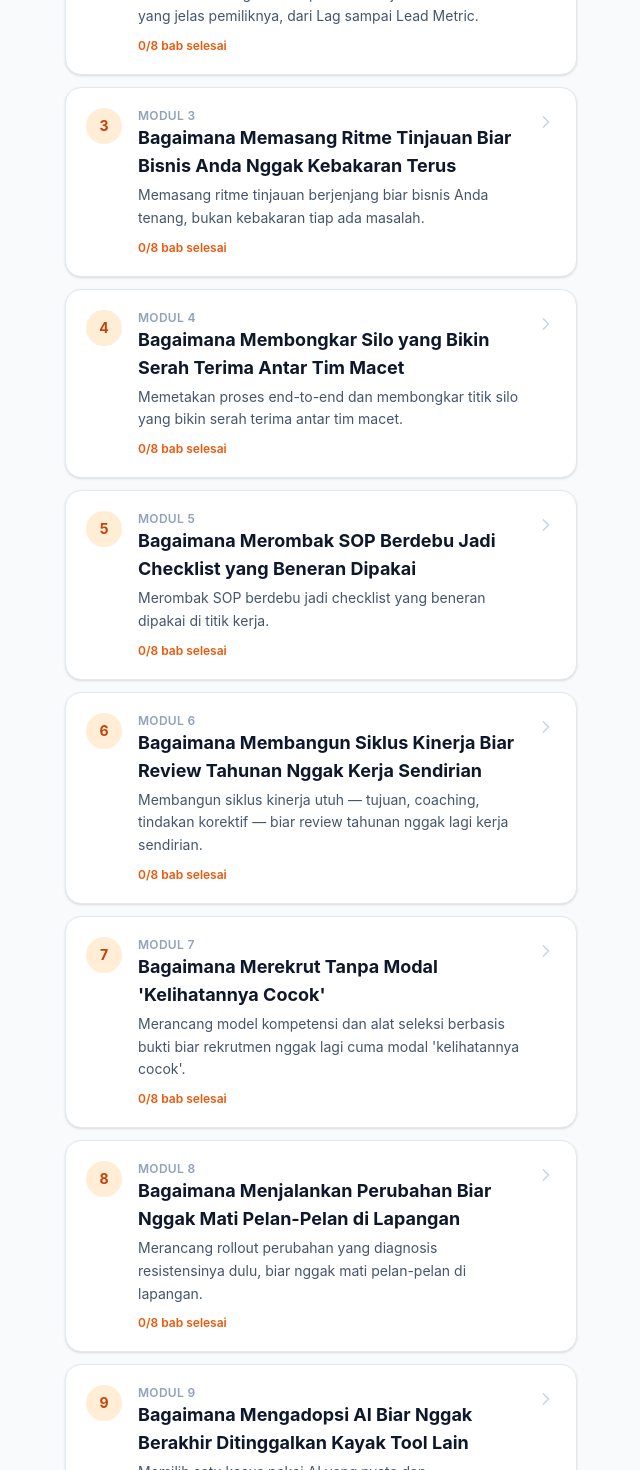
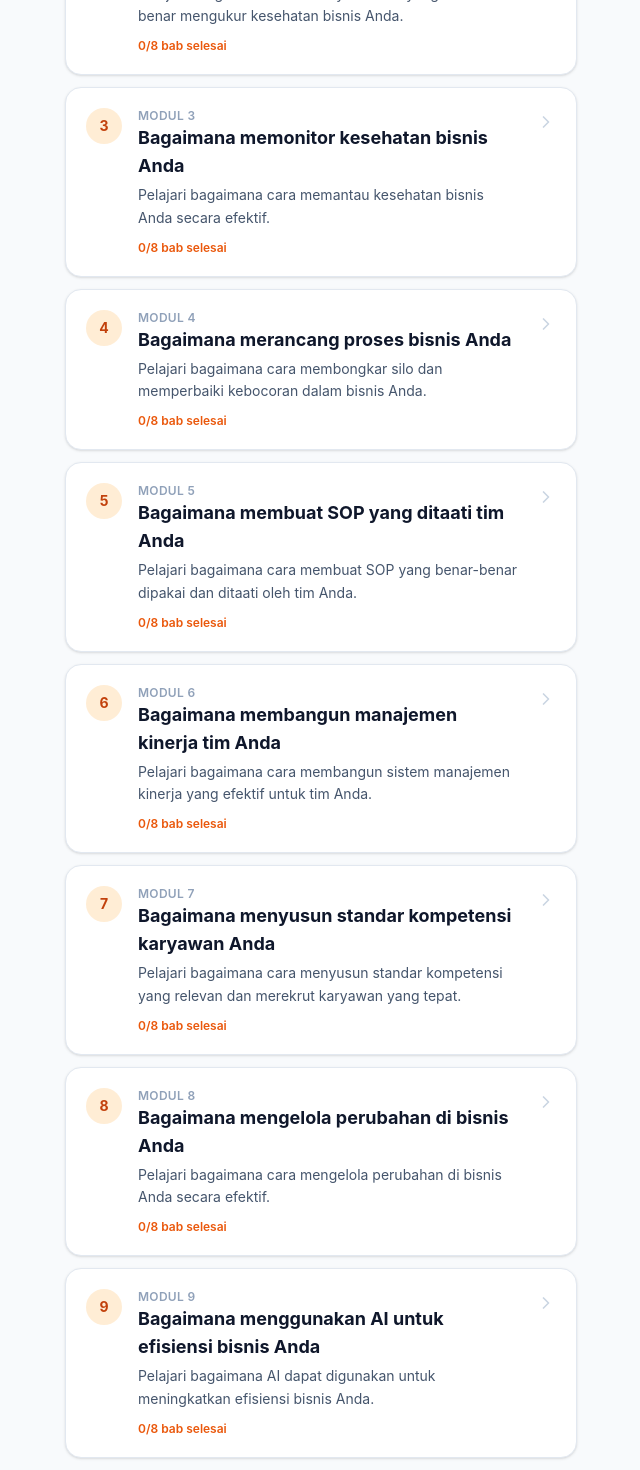
Before and after one commit to ronojatmiko7/effortless-leader-platform, a React (Vite) app in the folder Modules Hub/: page / in a window 1280 px wide. Shown: the part 480-1950 px from the top of the page, without its empty margins (319-959 px from the left). Built offline with nearby package versions, Linux system fonts and the light colour scheme.

Commit message:
Rename all module titles and description

```diff
--- a/Modules Hub/src/content/module-1/chapters.ts
+++ b/Modules Hub/src/content/module-1/chapters.ts
@@ -24,7 +24,7 @@ export const chapters: ChapterMeta[] = [
     id: 'chapter-intro',
     number: 0,
     kind: 'intro',
-    title: 'Pendahuluan — Kenalan & Titik Awal Audit Anda',
+    title: 'Pendahuluan - Apa yang Akan Anda Pelajari di Modul Ini',
     description: 'Kenali dulu kebiasaan "petugas damkar" yang mau kita bereskan di modul ini, apa yang akan Anda pelajari soal audit 3 Level, dan jawab pretest singkat sebagai titik awal Anda.',
     cards: introCards,
   },
@@ -88,7 +88,7 @@ export const chapters: ChapterMeta[] = [
     id: 'chapter-outro',
     number: 9,
     kind: 'outro',
-    title: 'Penutup — Rangkuman Audit & Posttest',
+    title: 'Penutup',
     description: 'Rangkuman rantai audit yang sudah Anda bangun di modul ini, plus posttest untuk melihat seberapa jauh Anda sudah bergerak.',
     cards: outroCards,
   },
--- a/Modules Hub/src/content/module-2/chapters.ts
+++ b/Modules Hub/src/content/module-2/chapters.ts
@@ -30,7 +30,7 @@ export const chapters: ChapterMeta[] = [
     id: 'chapter-intro',
     number: 0,
     kind: 'intro',
-    title: 'Pendahuluan — Kenalan & Pretest',
+    title: 'Pendahuluan — Apa yang Akan Anda Pelajari',
     description:
       'Kenali dulu masalah yang mau kita bereskan di modul ini, apa yang akan Anda pelajari, dan jawab pretest singkat sebagai titik awal Anda.',
     cards: introCards,
--- a/Modules Hub/src/data/modules.ts
+++ b/Modules Hub/src/data/modules.ts
@@ -22,70 +22,70 @@ export const modules: ModuleMeta[] = [
     id: 'module-1',
     number: 1,
     title: 'Bagaimana Mengaudit Bisnis Anda Sendiri',
-    description: 'Audit rutin 3 Level bisnis Anda biar keputusan nggak lagi cuma tebak-tebakan.',
+    description: 'Pelajari bagaimana caranya menemukan titik-titik kebocoran tersembunyi dalam bisnis Anda.',
     chapters: module1Chapters,
   },
   {
     id: 'module-2',
     number: 2,
-    title: 'Bagaimana Menurunkan Target Besar Jadi KPI Harian yang Jelas',
+    title: 'Bagaimana menyusun KPI untuk bisnis Anda',
     description:
-      'Menurunkan target besar perusahaan jadi KPI harian yang jelas pemiliknya, dari Lag sampai Lead Metric.',
+      'Pelajarai bagaimana cara menyusun KPI yang benar-benar mengukur kesehatan bisnis Anda.',
     chapters: module2Chapters,
   },
   {
     id: 'module-3',
     number: 3,
-    title: 'Bagaimana Memasang Ritme Tinjauan Biar Bisnis Anda Nggak Kebakaran Terus',
+    title: 'Bagaimana memonitor kesehatan bisnis Anda',
     description:
-      'Memasang ritme tinjauan berjenjang biar bisnis Anda tenang, bukan kebakaran tiap ada masalah.',
+      'Pelajari bagaimana cara memantau kesehatan bisnis Anda secara efektif.',
     chapters: module3Chapters,
   },
   {
     id: 'module-4',
     number: 4,
-    title: 'Bagaimana Membongkar Silo yang Bikin Serah Terima Antar Tim Macet',
+    title: 'Bagaimana merancang proses bisnis Anda',
     description:
-      'Memetakan proses end-to-end dan membongkar titik silo yang bikin serah terima antar tim macet.',
+      'Pelajari bagaimana cara membongkar silo dan memperbaiki kebocoran dalam bisnis Anda.',
     chapters: module4Chapters,
   },
   {
     id: 'module-5',
     number: 5,
-    title: 'Bagaimana Merombak SOP Berdebu Jadi Checklist yang Beneran Dipakai',
-    description: 'Merombak SOP berdebu jadi checklist yang beneran dipakai di titik kerja.',
+    title: 'Bagaimana membuat SOP yang ditaati tim Anda',
+    description: 'Pelajari bagaimana cara membuat SOP yang benar-benar dipakai dan ditaati oleh tim Anda.',
     chapters: module5Chapters,
   },
   {
     id: 'module-6',
     number: 6,
-    title: 'Bagaimana Membangun Siklus Kinerja Biar Review Tahunan Nggak Kerja Sendirian',
+    title: 'Bagaimana membangun manajemen kinerja tim Anda',
     description:
-      'Membangun siklus kinerja utuh — tujuan, coaching, tindakan korektif — biar review tahunan nggak lagi kerja sendirian.',
+      'Pelajari bagaimana cara membangun sistem manajemen kinerja yang efektif untuk tim Anda.',
     chapters: module6Chapters,
   },
   {
     id: 'module-7',
     number: 7,
-    title: "Bagaimana Merekrut Tanpa Modal 'Kelihatannya Cocok'",
+    title: "Bagaimana menyusun standar kompetensi karyawan Anda",
     description:
-      "Merancang model kompetensi dan alat seleksi berbasis bukti biar rekrutmen nggak lagi cuma modal 'kelihatannya cocok'.",
+      "Pelajari bagaimana cara menyusun standar kompetensi yang relevan dan merekrut karyawan yang tepat.",
     chapters: module7Chapters,
   },
   {
     id: 'module-8',
     number: 8,
-    title: 'Bagaimana Menjalankan Perubahan Biar Nggak Mati Pelan-Pelan di Lapangan',
+    title: 'Bagaimana mengelola perubahan di bisnis Anda',
     description:
-      'Merancang rollout perubahan yang diagnosis resistensinya dulu, biar nggak mati pelan-pelan di lapangan.',
+      'Pelajari bagaimana cara mengelola perubahan di bisnis Anda secara efektif.',
     chapters: module8Chapters,
   },
   {
     id: 'module-9',
     number: 9,
-    title: 'Bagaimana Mengadopsi AI Biar Nggak Berakhir Ditinggalkan Kayak Tool Lain',
+    title: 'Bagaimana menggunakan AI untuk efisiensi bisnis Anda',
     description:
-      'Memilih satu kasus pakai AI yang nyata dan menjalankannya sampai jadi kebiasaan tim — bukan eksperimen acak yang berakhir ditinggalkan seperti tool-tool lain.',
+      'Pelajari bagaimana AI dapat digunakan untuk meningkatkan efisiensi bisnis Anda.',
     chapters: module9Chapters,
   },
 ]
```
